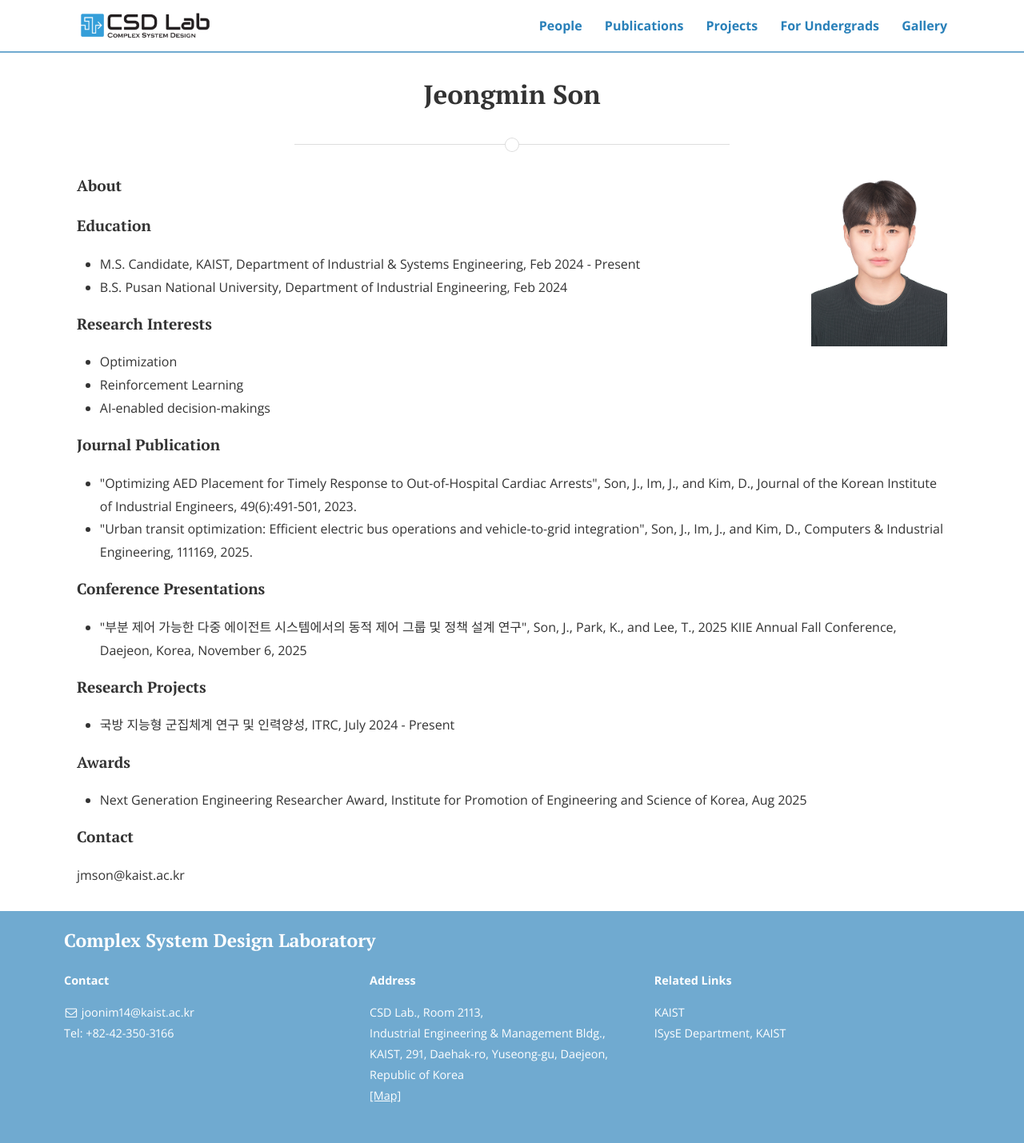
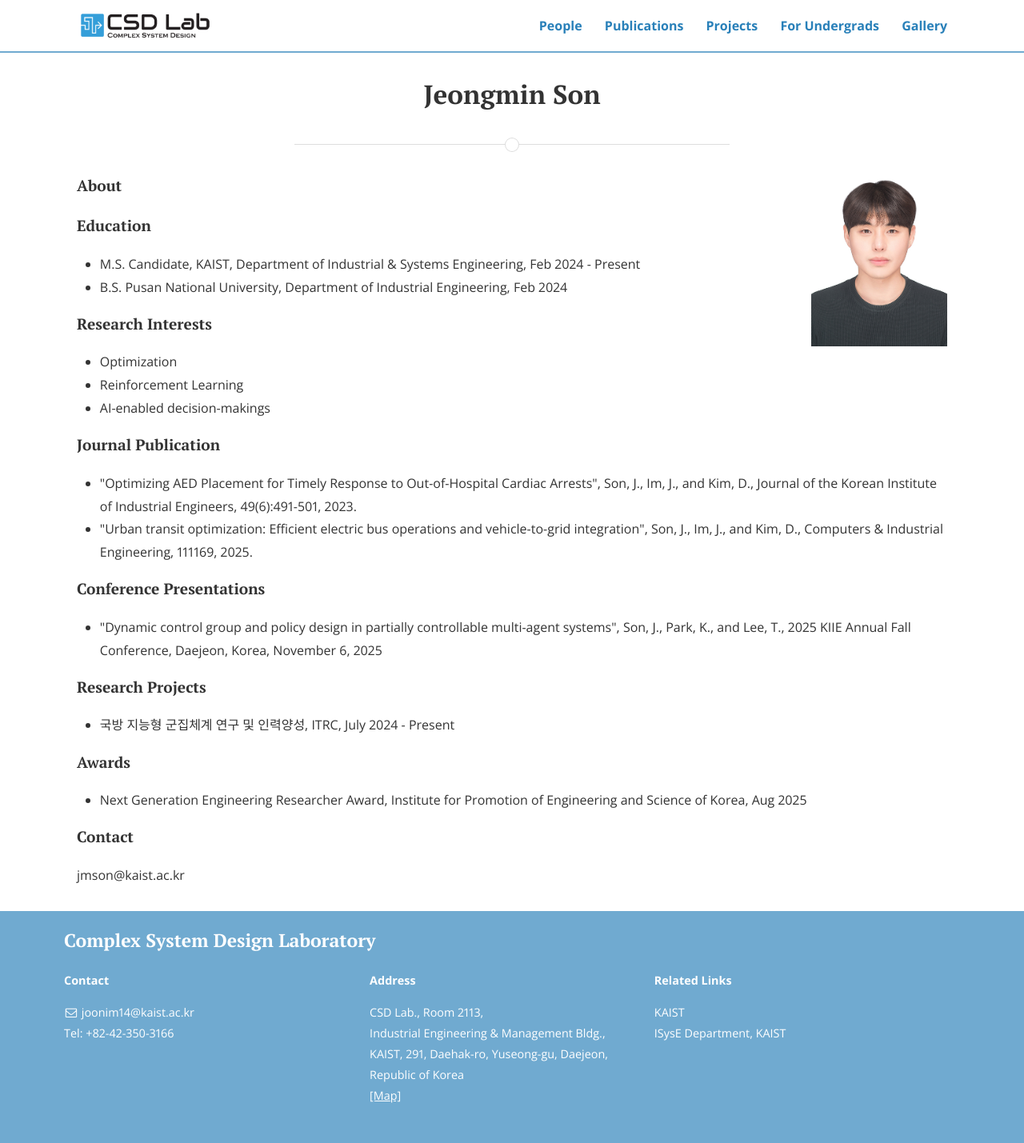
Before and after one commit to CSDlab-KAIST/csdlab-kaist.github.io, a Jekyll site: the page built from people/jeongmin.html, in a window 1280 px wide. Shown: the whole page at 80% size. Built offline with Jekyll 4.4.1, drawn with Linux system fonts in a browser that asks for light colours; nearby versions of some CDN libraries.

Commit message:
Update jeongmin.html

```diff
--- a/people/jeongmin.html
+++ b/people/jeongmin.html
@@ -35,7 +35,7 @@ title: Jeongmin Son
 
 <h4>Conference Presentations</h4>
 <ul>
-	<li>"부분 제어 가능한 다중 에이전트 시스템에서의 동적 제어 그룹 및 정책 설계 연구", Son, J., Park, K., and Lee, T., 2025 KIIE Annual Fall Conference, Daejeon, Korea, November 6, 2025</li>
+	<li>"Dynamic control group and policy design in partially controllable multi-agent systems", Son, J., Park, K., and Lee, T., 2025 KIIE Annual Fall Conference, Daejeon, Korea, November 6, 2025</li>
 </ul>
 
 <h4>Research Projects</h4>
```
